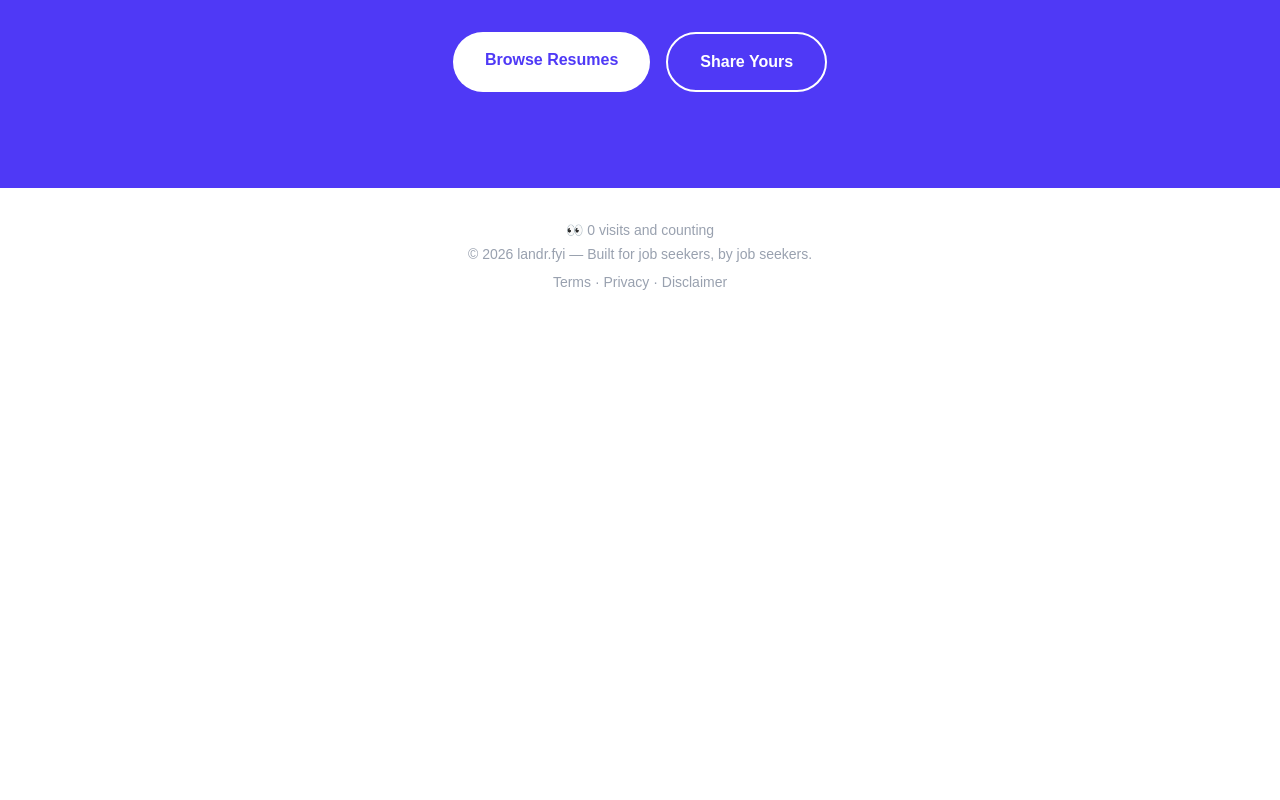
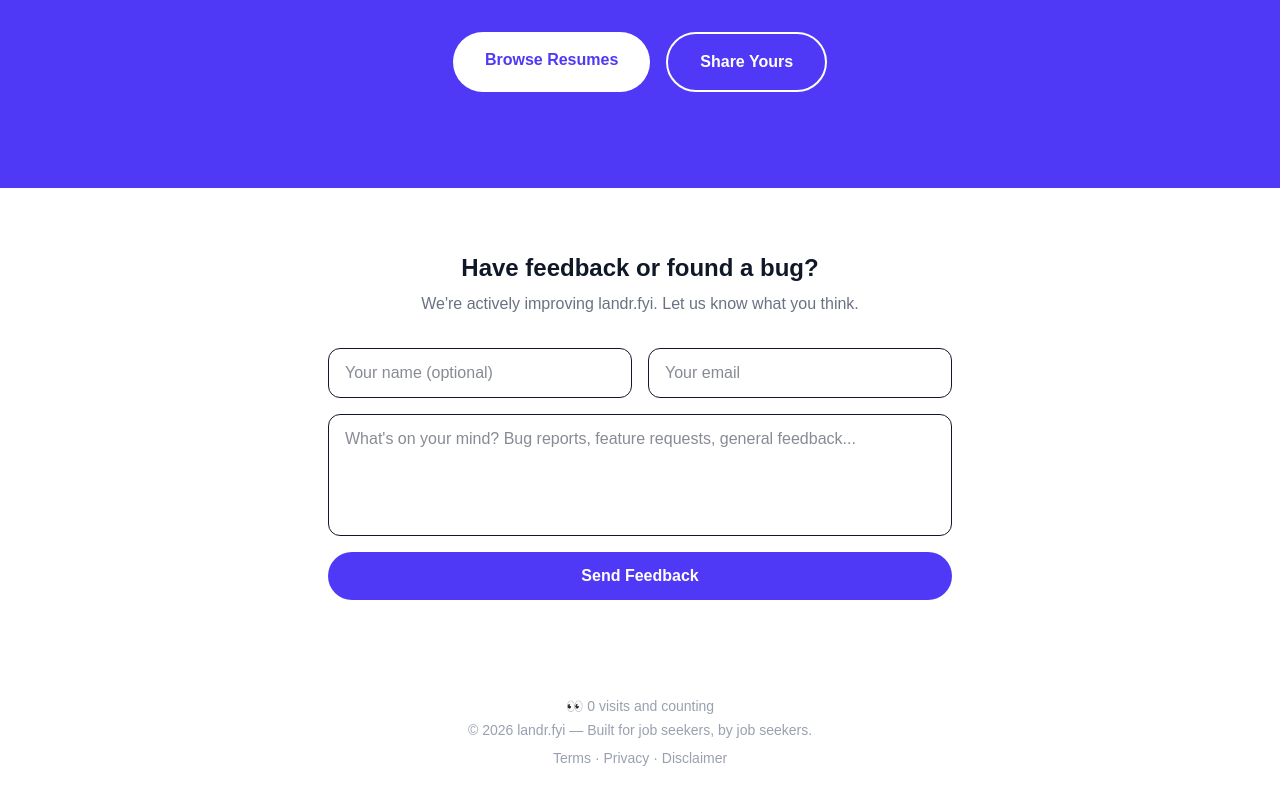
Before and after one commit to ramaraju3/landrfyi, a Next.js app: page / in a window 1280 px wide. Shown: the part 1576-2376 px from the top of the page. Before the commit the page ends 1900 px from the top, so only its background shows below. Built offline with nearby package versions, Linux system fonts and the light colour scheme; no server answers; the database is empty.

Commit message:
add feedback form to landing page and nav

```diff
--- /dev/null
+++ b/app/api/feedback/route.js
@@ -0,0 +1,43 @@
+import { NextResponse } from "next/server";
+import { Resend } from "resend";
+
+export async function POST(request) {
+  try {
+    const resend = new Resend(process.env.RESEND_API_KEY);
+    const { name, email, message } = await request.json();
+
+    // Block fake/disposable domains
+    const blockedDomains = ["abc.com", "test.com", "example.com", "fake.com", "temp.com", "mailinator.com", "guerrillamail.com", "throwaway.email", "yopmail.com", "sharklasers.com", "spam4.me"];
+    const emailDomain = email?.split("@")[1]?.toLowerCase();
+    if (!email || !emailDomain || blockedDomains.includes(emailDomain)) {
+      return NextResponse.json({ error: "Please provide a valid email address." }, { status: 400 });
+    }
+
+    // Basic email format check
+    const emailRegex = /^[^\s@]+@[^\s@]+\.[^\s@]+$/;
+    if (!emailRegex.test(email)) {
+      return NextResponse.json({ error: "Please provide a valid email address." }, { status: 400 });
+    }
+
+    await resend.emails.send({
+      from: "landr.fyi <verify@mg.landr.fyi>",
+      to: "feedback.document257@passmail.net",
+      subject: `New Feedback from ${name || "Anonymous"} — landr.fyi`,
+      html: `
+        <div style="font-family: sans-serif; max-width: 600px; margin: 0 auto; padding: 40px 20px;">
+          <h1 style="color: #4f46e5; font-size: 24px; margin-bottom: 8px;">landr.fyi Feedback</h1>
+          <hr style="margin-bottom: 24px;" />
+          <p><strong>Name:</strong> ${name || "Not provided"}</p>
+          <p><strong>Email:</strong> ${email || "Not provided"}</p>
+          <p><strong>Message:</strong></p>
+          <p style="background: #f9fafb; padding: 16px; border-radius: 8px; line-height: 1.6;">${message}</p>
+        </div>
+      `,
+    });
+
+    return NextResponse.json({ success: true });
+  } catch (error) {
+    console.error(error);
+    return NextResponse.json({ error: "Failed to send feedback" }, { status: 500 });
+  }
+}
--- a/app/page.js
+++ b/app/page.js
@@ -6,6 +6,11 @@ import { supabase } from "../lib/supabase";
 export default function Home() {
   const [resumeCount, setResumeCount] = useState(0);
   const [visitorCount, setVisitorCount] = useState(0);
+  const [feedback, setFeedback] = useState({ name: "", email: "", message: "" });
+  const [feedbackSubmitted, setFeedbackSubmitted] = useState(false);
+  const [feedbackLoading, setFeedbackLoading] = useState(false);
+  const [feedbackError, setFeedbackError] = useState("");
+  const [showFeedbackModal, setShowFeedbackModal] = useState(false);
 
   useEffect(() => {
   const fetchCount = async () => {
@@ -33,6 +38,31 @@ export default function Home() {
 }, []);
 
 
+  const handleFeedback = async (e) => {
+    e.preventDefault();
+    setFeedbackLoading(true);
+    setFeedbackError("");
+
+    try {
+      const res = await fetch("/api/feedback", {
+        method: "POST",
+        headers: { "Content-Type": "application/json" },
+        body: JSON.stringify(feedback),
+      });
+      const data = await res.json();
+      if (data.success) {
+        setFeedbackSubmitted(true);
+        setShowFeedbackModal(false);
+        setFeedback({ name: "", email: "", message: "" });
+      } else {
+        setFeedbackError(data.error || "Something went wrong. Please try again.");
+      }
+    } catch (err) {
+      setFeedbackError("Something went wrong. Please try again.");
+    }
+    setFeedbackLoading(false);
+  };
+
   return (
     <main className="min-h-screen bg-white text-gray-900">
       {/* Nav */}
@@ -48,6 +78,12 @@ export default function Home() {
           <a href="/login" className="text-sm text-gray-500 hover:text-indigo-600 transition">
             Sign in
           </a>
+          <button
+            onClick={() => setShowFeedbackModal(true)}
+            className="text-sm text-gray-500 hover:text-indigo-600 transition"
+          >
+            💬 Feedback
+          </button>
           <a href="/browse" className="bg-indigo-600 text-white px-5 py-2 rounded-full text-sm font-medium hover:bg-indigo-700 transition">
             Browse Resumes
           </a>
@@ -116,6 +152,51 @@ export default function Home() {
         </div>
       </section>
 
+      {/* Feedback Section */}
+      <section className="py-16 px-6 max-w-2xl mx-auto text-center">
+        <h2 className="text-2xl font-bold mb-2">Have feedback or found a bug?</h2>
+        <p className="text-gray-500 mb-8">We're actively improving landr.fyi. Let us know what you think.</p>
+        {feedbackSubmitted ? (
+          <p className="text-green-500 font-medium">✅ Thanks for your feedback!</p>
+        ) : (
+          <form onSubmit={handleFeedback} className="flex flex-col gap-4 text-left">
+            <div className="flex gap-4">
+              <input
+                type="text"
+                placeholder="Your name (optional)"
+                value={feedback.name}
+                onChange={(e) => setFeedback(f => ({ ...f, name: e.target.value }))}
+                className="flex-1 border px-4 py-3 rounded-xl outline-none focus:ring-2 focus:ring-indigo-300"
+              />
+              <input
+                type="email"
+                required
+                placeholder="Your email"
+                value={feedback.email}
+                onChange={(e) => setFeedback(f => ({ ...f, email: e.target.value }))}
+                className="flex-1 border px-4 py-3 rounded-xl outline-none focus:ring-2 focus:ring-indigo-300"
+              />
+            </div>
+            <textarea
+              required
+              rows={4}
+              placeholder="What's on your mind? Bug reports, feature requests, general feedback..."
+              value={feedback.message}
+              onChange={(e) => setFeedback(f => ({ ...f, message: e.target.value }))}
+              className="w-full border px-4 py-3 rounded-xl outline-none focus:ring-2 focus:ring-indigo-300 resize-none"
+            />
+            {feedbackError && <p className="text-red-400 text-sm">{feedbackError}</p>}
+            <button
+              type="submit"
+              disabled={feedbackLoading}
+              className="bg-indigo-600 text-white px-6 py-3 rounded-full font-semibold hover:bg-indigo-700 transition"
+            >
+              {feedbackLoading ? "Sending..." : "Send Feedback"}
+            </button>
+          </form>
+        )}
+      </section>
+
       {/* Footer */}
       <footer className="text-center py-8 text-gray-400 text-sm">
         <p>👀 {visitorCount.toLocaleString()} visits and counting</p>
@@ -124,6 +205,54 @@ export default function Home() {
           <a href="/legal" className="hover:text-indigo-600 transition">Terms · Privacy · Disclaimer</a>
         </p>
       </footer>
+      {/* Feedback Modal */}
+      {showFeedbackModal && (
+        <div className="fixed inset-0 bg-black bg-opacity-50 z-50 flex items-center justify-center p-6">
+          <div className="bg-white rounded-2xl max-w-lg w-full p-8">
+            <div className="flex justify-between items-center mb-6">
+              <h2 className="text-xl font-bold">Send Feedback</h2>
+              <button onClick={() => setShowFeedbackModal(false)} className="text-gray-400 hover:text-gray-600 text-2xl font-light">×</button>
+            </div>
+            {feedbackSubmitted ? (
+              <p className="text-green-500 font-medium text-center py-8">✅ Thanks for your feedback!</p>
+            ) : (
+              <form onSubmit={handleFeedback} className="flex flex-col gap-4">
+                <input
+                  type="text"
+                  placeholder="Your name (optional)"
+                  value={feedback.name}
+                  onChange={(e) => setFeedback(f => ({ ...f, name: e.target.value }))}
+                  className="w-full border px-4 py-3 rounded-xl outline-none focus:ring-2 focus:ring-indigo-300"
+                />
+                <input
+                  type="email"
+                  required
+                  placeholder="Your email"
+                  value={feedback.email}
+                  onChange={(e) => setFeedback(f => ({ ...f, email: e.target.value }))}
+                  className="w-full border px-4 py-3 rounded-xl outline-none focus:ring-2 focus:ring-indigo-300"
+                />
+                <textarea
+                  required
+                  rows={4}
+                  placeholder="What's on your mind? Bug reports, feature requests, general feedback..."
+                  value={feedback.message}
+                  onChange={(e) => setFeedback(f => ({ ...f, message: e.target.value }))}
+                  className="w-full border px-4 py-3 rounded-xl outline-none focus:ring-2 focus:ring-indigo-300 resize-none"
+                />
+                {feedbackError && <p className="text-red-400 text-sm">{feedbackError}</p>}
+                <button
+                  type="submit"
+                  disabled={feedbackLoading}
+                  className="bg-indigo-600 text-white px-6 py-3 rounded-full font-semibold hover:bg-indigo-700 transition"
+                >
+                  {feedbackLoading ? "Sending..." : "Send Feedback"}
+                </button>
+              </form>
+            )}
+          </div>
+        </div>
+      )}
     </main>
   );
 }
```
